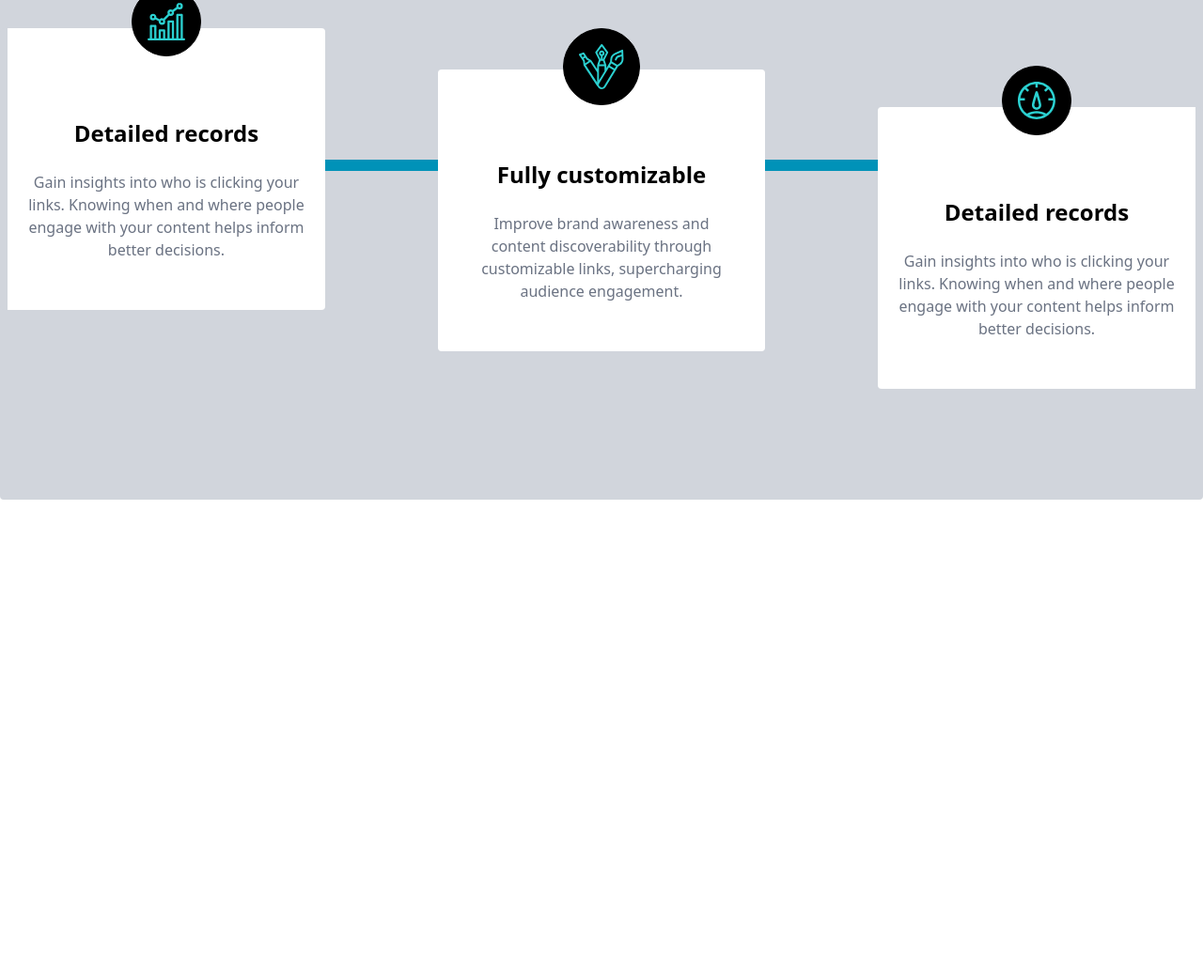
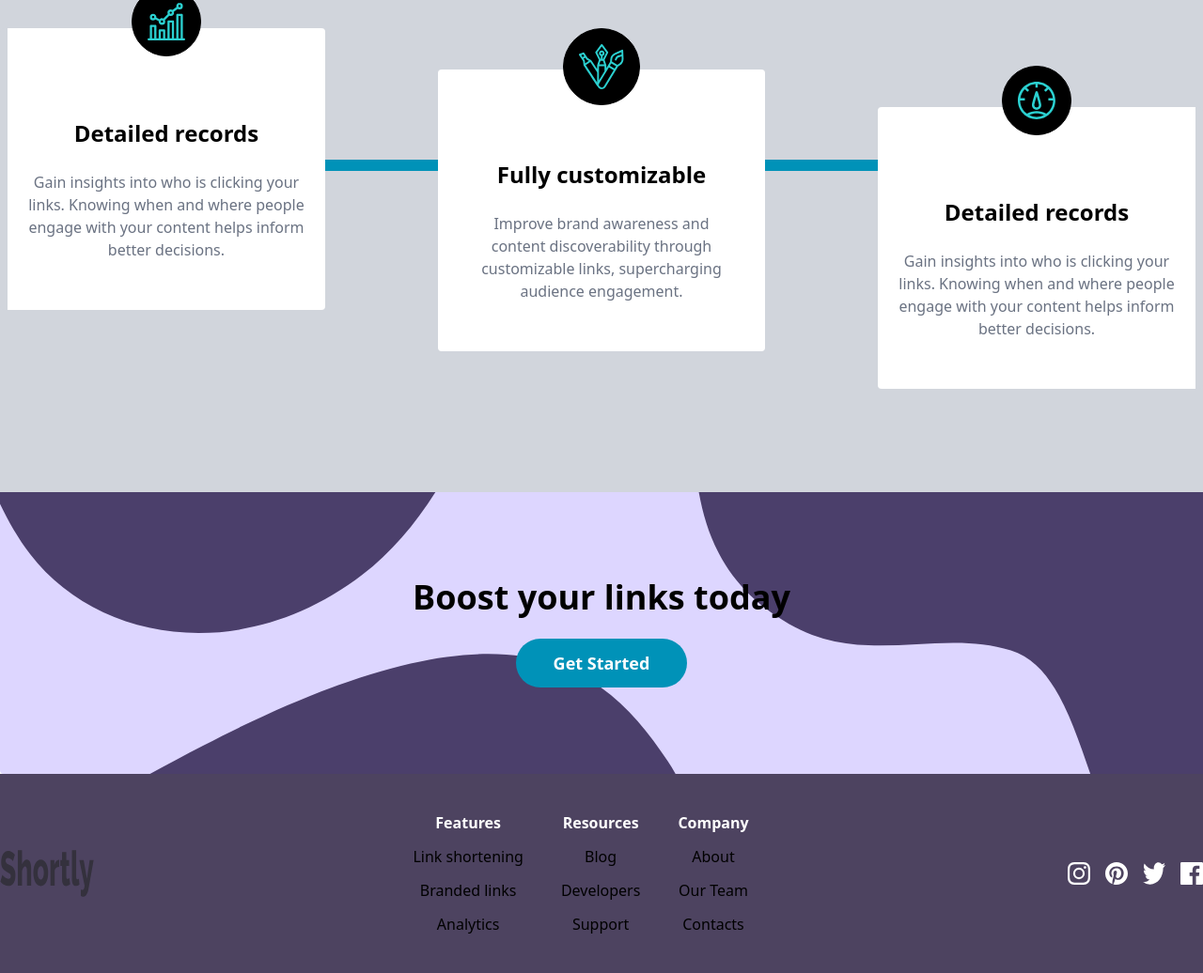
Before and after one commit to prastav40/tailwind_shortly, a website: page src/index.html in a window 1280 px wide. Shown: the part 1554-2590 px from the top of the page at 94% size. Before the commit the page ends 2086 px from the top, so only its background shows below. Drawn offline with Linux system fonts and the light colour scheme.

Commit message:
completed website

```diff
--- a/src/index.html
+++ b/src/index.html
@@ -31,7 +31,7 @@
       <!--main website written code here start-->
       <div class="flex flex-col gap-6">
         <!--navbar start-->
-        <div class="flex justify-between pb-10 mt-5">
+        <div class="flex justify-between pb-10 mt-5 ">
           <!--shortly-->
           <div class="font-bold flex gap-16 justify-end">
             <div class="text-4xl">Shortly</div>
@@ -239,6 +239,62 @@
           <!--below link cards end-->
         </div>
         <!--link paste and link end-->
+        <!--below bg-gray-300 -->
+        <div class="bg-violet-200 relative md:hidden rounded">
+          <div class="absolute gap-6 flex flex-col justify-center items-center h-full w-full">
+            <div class="text-4xl font-bold">Boost your links today</div>
+            <div class="hover:opacity-50 text-white font-bold text-lg bg-cyan-600 px-10  py-3 rounded-4xl ">Get Started</div>
+          </div>
+          <img src="../img/bg-boost-mobile.svg" class="w-screen h-[300px]" />
+        </div>
+
+         <div class="rounded bg-violet-200 relative hidden md:block ">
+          <div class="absolute gap-6 flex flex-col justify-center items-center h-full w-full">
+            <div class="text-4xl font-bold">Boost your links today</div>
+            <div class="hover:opacity-50 text-white font-bold text-lg bg-cyan-600 px-10  py-3 rounded-4xl ">Get Started</div>
+          </div>
+          <img src="../img/bg-boost-desktop.svg" class="w-screen h-[300px]" />
+        </div>
+        <!--below bg-gray-300 end-->
+        <!--footer-->
+        <div class="flex flex-col gap-10 justify-center items-center relative -mt-6 md:flex-row md:justify-between md:py-10">
+            <div class="absolute  bg-[#4d4360] w-full h-full"></div>
+            <img src="../img/logo.svg" class="w-[100px] h-[50px] z-10" />
+
+            <!--mid-->
+            <div class="flex flex-col gap-10 z-10 md:flex-row">
+               <div class="flex flex-col gap-3 justify-center items-center">
+                   <div class="text-white font-bold ">Features</div>
+                   <div class="hover:text-cyan-600">Link shortening</div>
+                   <div class="hover:text-cyan-600">Branded links</div>
+                   <div class="hover:text-cyan-600">Analytics</div>
+               </div>
+
+                <div class="flex flex-col gap-3 justify-center items-center">
+                   <div class="text-white font-bold">Resources</div>
+                   <div class="hover:text-cyan-600">Blog</div>
+                   <div class="hover:text-cyan-600">Developers</div>
+                   <div class="hover:text-cyan-600">Support</div>
+               </div>
+
+                <div class="flex flex-col gap-3 justify-center items-center">
+                   <div class="text-white font-bold">Company</div>
+                   <div class="hover:text-cyan-600">About</div>
+                   <div class="hover:text-cyan-600">Our Team</div>
+                   <div class="hover:text-cyan-600">Contacts</div>
+               </div>
+            </div>
+
+            <!--mid end -->
+
+            <div class="flex justify-center gap-4 z-10">
+               <img src="../img/icon-instagram.svg" class="hover:bg-cyan-600"/>
+               <img src="../img/icon-pinterest.svg" class="hover:bg-cyan-600"/>
+               <img src="../img/icon-twitter.svg" class="hover:bg-cyan-600"/>
+               <img src="../img/icon-facebook.svg" class="hover:bg-cyan-600"/>
+            </div>
+        </div>
+        <!--footer end-->
       </div>
       <!--main website written code here end-->
     </div>
```
Also changed, not shown: src/output.css.
